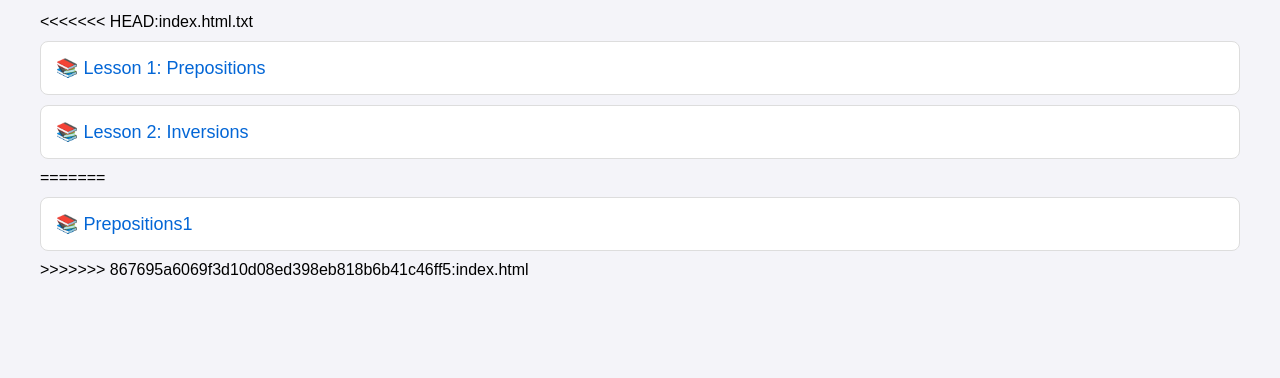
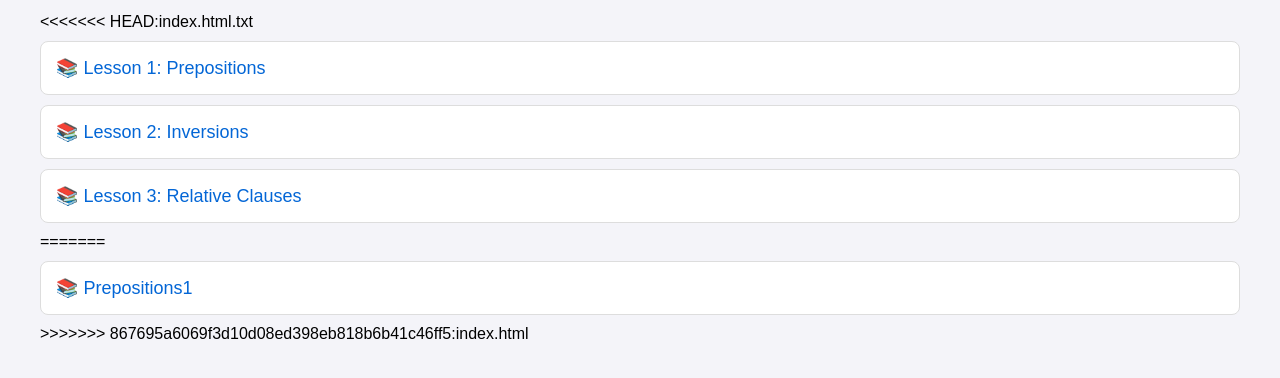
Before and after one commit to kateenglishrise-bit/english-exercises, a plain HTML site: page index.html in a window 1280 px wide. Shown: the part 120-498 px from the top of the page. Drawn offline with Linux system fonts and the light colour scheme.

Commit message:
Update menu with relative clauses

```diff
--- a/index.html
+++ b/index.html
@@ -17,6 +17,7 @@
 <<<<<<< HEAD:index.html.txt
     <a href="prepositions-1/" class="lesson-link">📚 Lesson 1: Prepositions</a>
     <a href="inversion-1/" class="lesson-link">📚 Lesson 2: Inversions</a>
+    <a href="clauses-1/" class="lesson-link">📚 Lesson 3: Relative Clauses</a>
 =======
     <a href="prepositions-1/" class="lesson-link">📚 Prepositions1</a>
 >>>>>>> 867695a6069f3d10d08ed398eb818b6b41c46ff5:index.html
```
